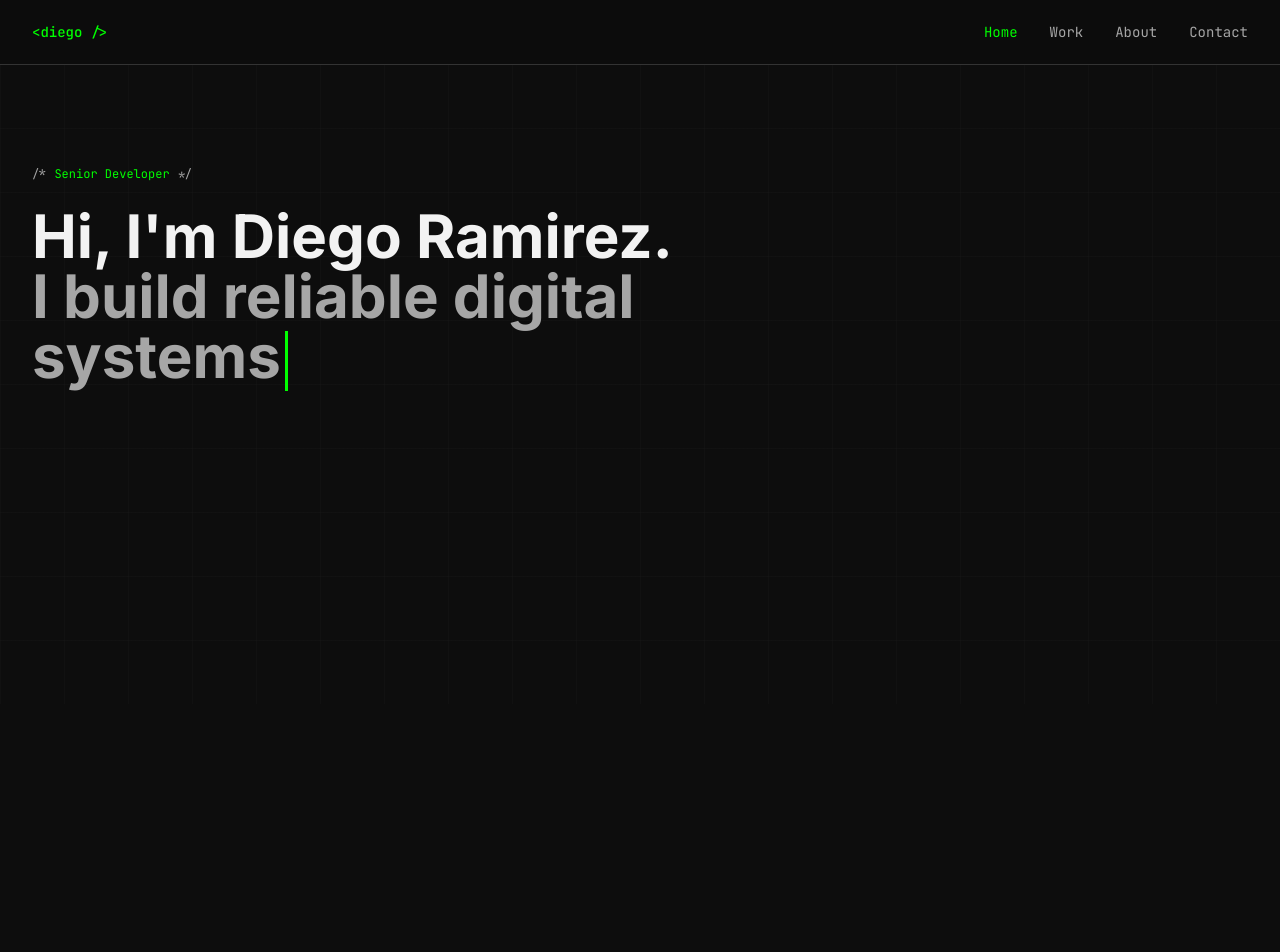
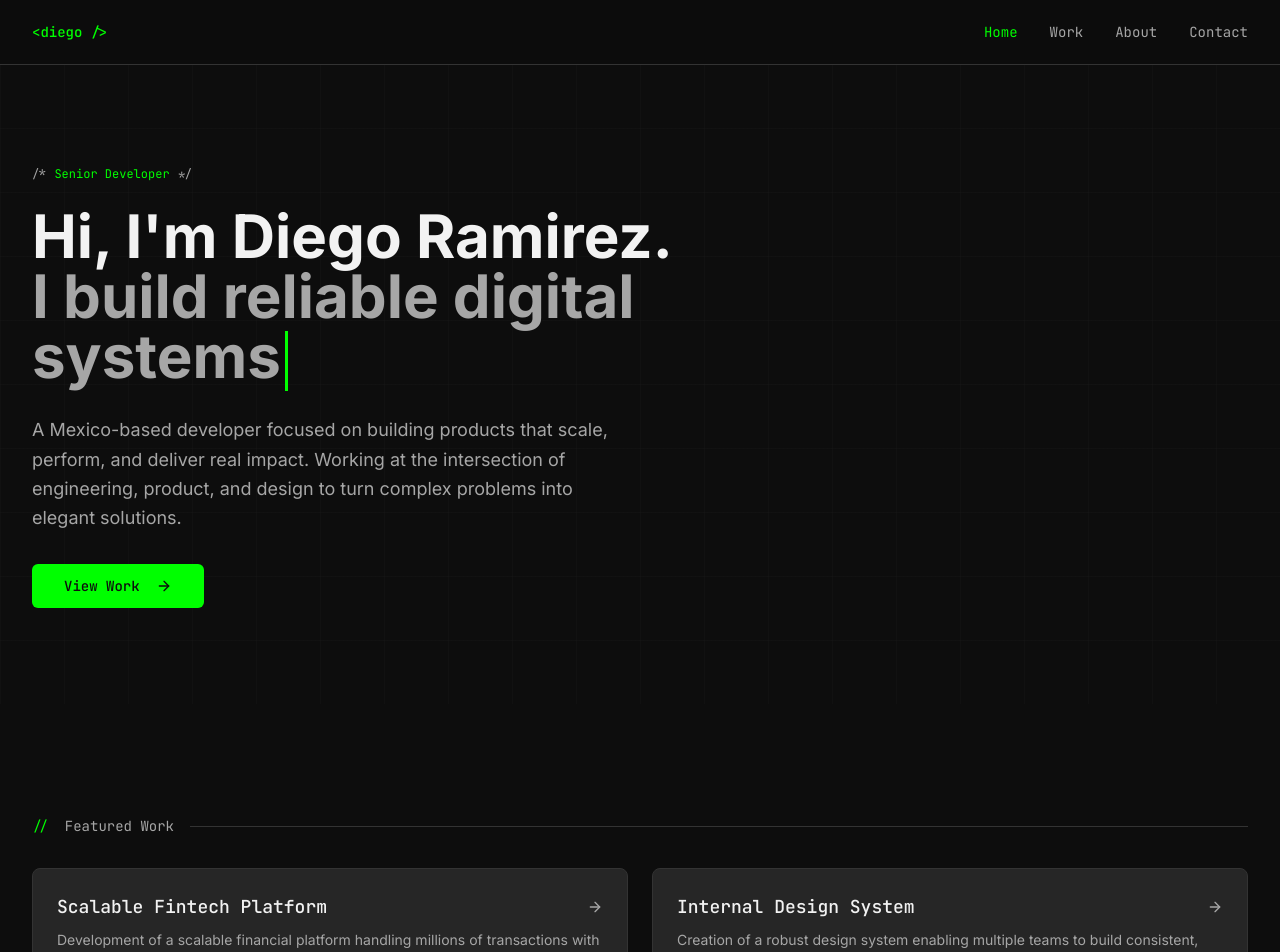
Before and after one commit to AlexGalitsky/goodwin.website, a Nuxt app: page / in a window 1280 px wide. Shown: the top 952 px of the page. Built offline with nearby package versions, Linux system fonts and the light colour scheme.

Commit message:
fix(tailwind.config.js): fix fade-in-up animation

```diff
--- a/tailwind.config.js
+++ b/tailwind.config.js
@@ -63,7 +63,7 @@ export default {
         }
       },
       animation: {
-        'fade-in-up': 'fade-in-up 0.5s ease-out',
+        'fade-in-up': 'fade-in-up 0.5s ease-out forwards',
         blink: 'blink 1s step-end infinite'
       }
     }
```
